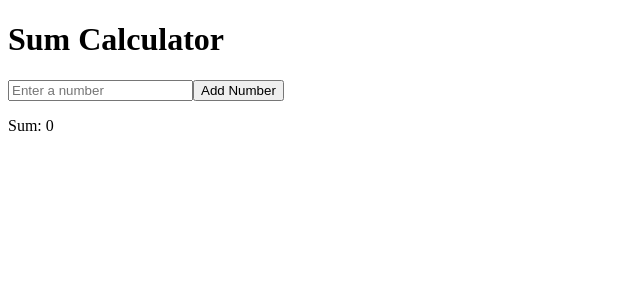
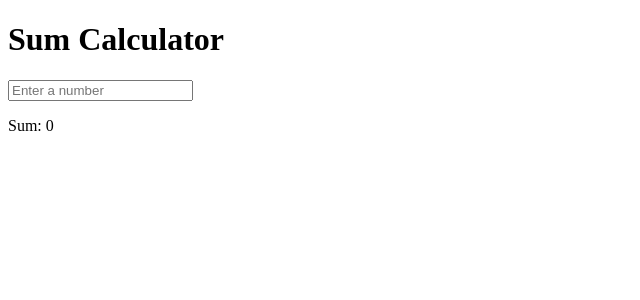
Before and after one commit to acciojob/sum-calculator-Aravindhan-Rajendran, a React app: page / in a window 1280 px wide. Shown: the top 300 px of the page, without its empty margins (0-640 px from the left). Built offline with nearby package versions, Linux system fonts and the light colour scheme.

Commit message:
Update SumCalculator.js

```diff
--- a/src/components/SumCalculator.js
+++ b/src/components/SumCalculator.js
@@ -3,19 +3,13 @@ import React, { useState, useEffect } from 'react';
 function SumCalculator() {
     const [numbers, setNumbers] = useState([]);
     const [sum, setSum] = useState(0);
-    const [inputValue, setInputValue] = useState('');
 
     const handleInputChange = (e) => {
-        setInputValue(e.target.value);
-    };
-
-    const handleAddNumber = () => {
-        const number = parseInt(inputValue, 10);
+        const number = parseInt(e.target.value, 10);
         if (!isNaN(number)) {
             setNumbers((prevNumbers) => [...prevNumbers, number]);
-            setInputValue('');
         } else {
-            setInputValue('Please enter a valid number');
+            e.target.value = 'Please enter a valid number';
         }
     };
 
@@ -31,14 +25,10 @@ function SumCalculator() {
             <div className="input-container">
                 <input
                     type="text"
-                    value={inputValue}
                     onChange={handleInputChange}
                     placeholder="Enter a number"
                     className="number-input"
                 />
-                <button onClick={handleAddNumber} className="add-button">
-                    Add Number
-                </button>
             </div>
             <p className="total-sum">Sum: {sum}</p>
             <ul className="number-list">
```
